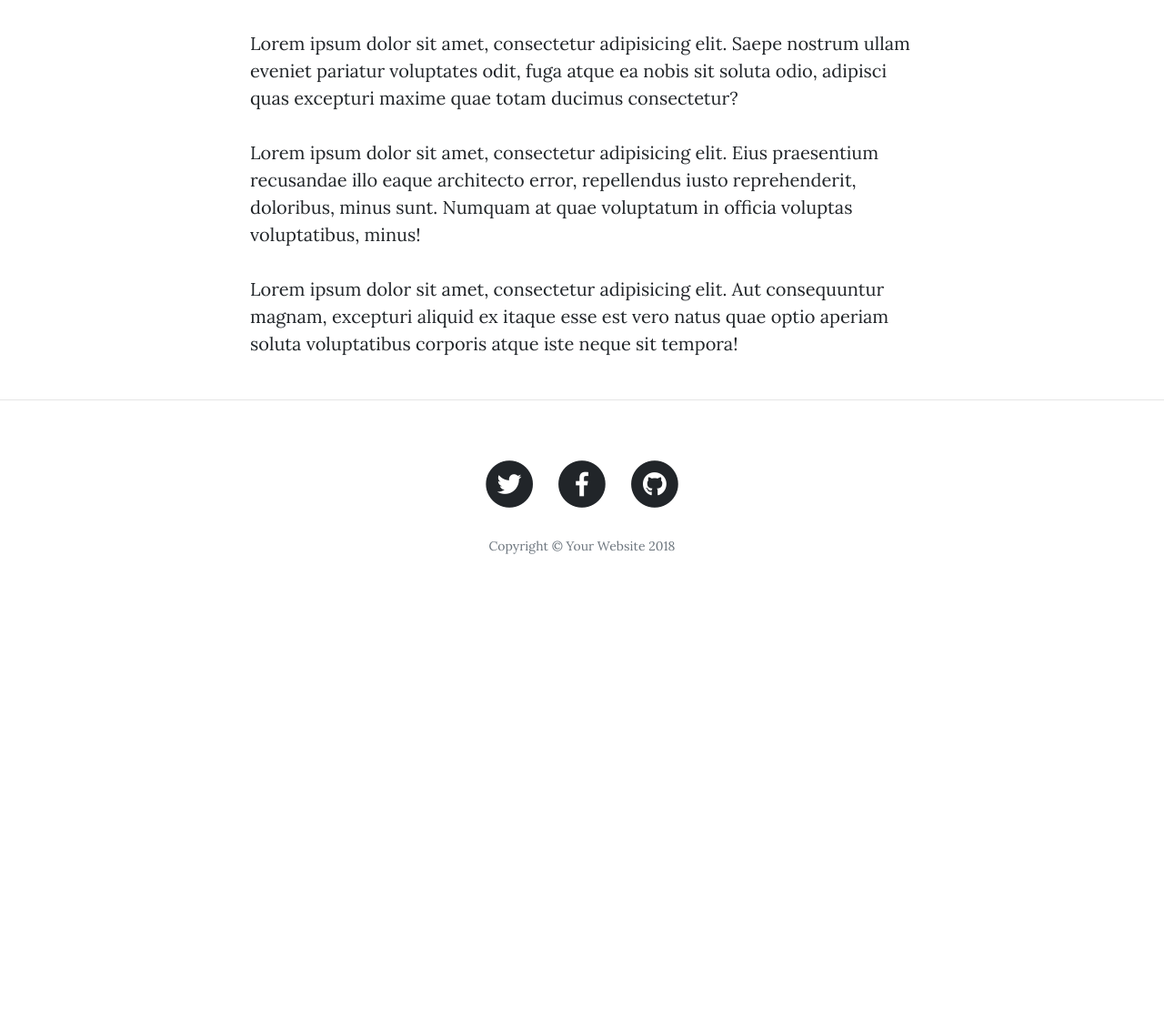
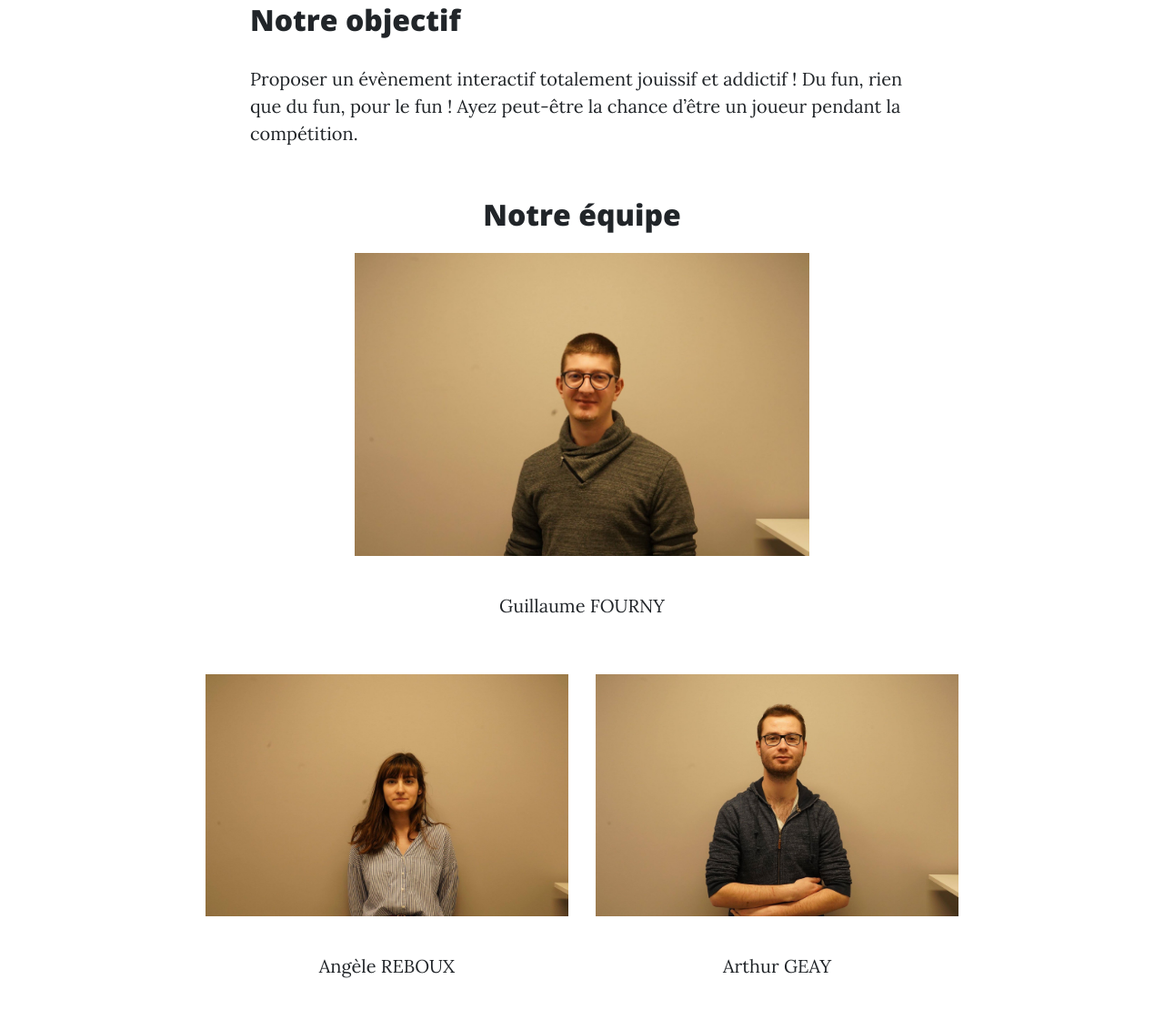
Before and after one commit to Kwoak/WorkshopTeam2019, a website: page index.html in a window 1280 px wide. Shown: the part 579-1689 px from the top of the page at 91% size. Before the commit the page ends 1255 px from the top, so only its background shows below. Drawn offline with nearby package versions, Linux system fonts and the light colour scheme.

Commit message:
team and objectives sections done

```diff
--- a/css/clean-blog.css
+++ b/css/clean-blog.css
@@ -418,3 +418,40 @@ footer .copyright {
   font-size: 16px;
   padding: 25px 35px;
 }
+
+.team-container {
+  display: flex;
+  flex-direction: column;
+  align-items: center;
+  margin-top: 25px;
+}
+
+.leader {
+  margin-top: 15px;
+  margin-bottom: 10px;
+  width: 100%;
+  max-width: 500px;
+  height: 333px;
+}
+
+.yeah {
+  margin-top: 15px;
+  margin-bottom: 10px;
+  width: 100%;
+  max-width: 400px;
+  height: 266px;
+}
+
+.team {
+  display: flex;
+  flex-wrap: wrap;
+  justify-content: center;
+  align-items: center;
+}
+
+.member {
+  display: flex;
+  flex-direction: column;
+  align-items: center;
+  margin: 15px;
+}
--- a/index.html
+++ b/index.html
@@ -16,10 +16,11 @@
 	<!-- Custom fonts for this template -->
 	<link href="vendor/fontawesome-free/css/all.min.css" rel="stylesheet" type="text/css">
 	<link href='https://fonts.googleapis.com/css?family=Lora:400,700,400italic,700italic' rel='stylesheet' type='text/css'>
-    <link href='https://fonts.googleapis.com/css?family=Open+Sans:300italic,400italic,600italic,700italic,800italic,400,300,600,700,800' rel='stylesheet' type='text/css'>
+	<link href='https://fonts.googleapis.com/css?family=Open+Sans:300italic,400italic,600italic,700italic,800italic,400,300,600,700,800'
+	 rel='stylesheet' type='text/css'>
 
 	<!-- Custom styles for this template -->
-    <link href="css/clean-blog.min.css" rel="stylesheet">
+	<link href="css/clean-blog.css" rel="stylesheet">
 
 </head>
 
@@ -29,7 +30,8 @@
 	<nav class="navbar navbar-expand-lg navbar-light fixed-top" id="mainNav">
 		<div class="container">
 			<a class="navbar-brand" href="index.html">Start Bootstrap</a>
-        <button class="navbar-toggler navbar-toggler-right" type="button" data-toggle="collapse" data-target="#navbarResponsive" aria-controls="navbarResponsive" aria-expanded="false" aria-label="Toggle navigation">
+			<button class="navbar-toggler navbar-toggler-right" type="button" data-toggle="collapse" data-target="#navbarResponsive"
+			 aria-controls="navbarResponsive" aria-expanded="false" aria-label="Toggle navigation">
 				Menu
 				<i class="fas fa-bars"></i>
 			</button>
@@ -71,51 +73,64 @@
 	<div class="container">
 		<div class="row">
 			<div class="col-lg-8 col-md-10 mx-auto">
-          <p>Lorem ipsum dolor sit amet, consectetur adipisicing elit. Saepe nostrum ullam eveniet pariatur voluptates odit, fuga atque ea nobis sit soluta odio, adipisci quas excepturi maxime quae totam ducimus consectetur?</p>
-          <p>Lorem ipsum dolor sit amet, consectetur adipisicing elit. Eius praesentium recusandae illo eaque architecto error, repellendus iusto reprehenderit, doloribus, minus sunt. Numquam at quae voluptatum in officia voluptas voluptatibus, minus!</p>
-          <p>Lorem ipsum dolor sit amet, consectetur adipisicing elit. Aut consequuntur magnam, excepturi aliquid ex itaque esse est vero natus quae optio aperiam soluta voluptatibus corporis atque iste neque sit tempora!</p>
+				<h2 class="title">Notre objectif</h2>
+				<p>Proposer un évènement interactif totalement jouissif et addictif ! Du fun, rien que du fun, pour le fun ! Ayez
+					peut-être la chance d’être un joueur pendant la compétition.</p>
 			</div>
 		</div>
 	</div>
 
-    <hr>
+	<div class="team-container">
+		<h2>Notre équipe</h2>
+		<img class="leader" src="img/guillaume.jpg">
+		<p>Guillaume FOURNY</p>
+		<div class="team">
+			<div class="member">
+				<img class="yeah" src="img/angele.jpg">
+				<p>Angèle REBOUX</p>
+			</div>
+			<div class="member">
+				<img class="yeah" src="img/arthur.jpg">
+				<p>Arthur GEAY</p>
+			</div>
+			<div class="member">
+				<img class="yeah" src="img/henry.jpg">
+				<p>Henry MAISONNEUVE</p>
+			</div>
+			<div class="member">
+				<img class="yeah" src="img/manon.jpg">
+				<p>Manon LANCEL</p>
+			</div>
+			<div class="member">
+				<img class="yeah" src="img/marie.jpg">
+				<p>Marie DAMODO</p>
+			</div>
+			<div class="member">
+				<img class="yeah" src="img/matthys.jpg">
+				<p>Matthys LEFEBVRE</p>
+			</div>
+			<div class="member">
+				<img class="yeah" src="img/melanie.jpg">
+				<p>Mélanie PROUTIERE</p>
+			</div>
+			<div class="member">
+				<img class="yeah" src="img/racine.jpg">
+				<p>Racine KA</p>
+			</div>
+		</div>
+	</div>
 
-    <!-- Footer -->
-    <footer>
 	<div class="container">
 		<div class="row">
 			<div class="col-lg-8 col-md-10 mx-auto">
-            <ul class="list-inline text-center">
-              <li class="list-inline-item">
-                <a href="#">
-                  <span class="fa-stack fa-lg">
-                    <i class="fas fa-circle fa-stack-2x"></i>
-                    <i class="fab fa-twitter fa-stack-1x fa-inverse"></i>
-                  </span>
-                </a>
-              </li>
-              <li class="list-inline-item">
-                <a href="#">
-                  <span class="fa-stack fa-lg">
-                    <i class="fas fa-circle fa-stack-2x"></i>
-                    <i class="fab fa-facebook-f fa-stack-1x fa-inverse"></i>
-                  </span>
-                </a>
-              </li>
-              <li class="list-inline-item">
-                <a href="#">
-                  <span class="fa-stack fa-lg">
-                    <i class="fas fa-circle fa-stack-2x"></i>
-                    <i class="fab fa-github fa-stack-1x fa-inverse"></i>
-                  </span>
-                </a>
-              </li>
-            </ul>
-            <p class="copyright text-muted">Copyright &copy; Your Website 2018</p>
+				<h2 class="title">Nos domaines de compétences</h2>
+				<p>Au sein de notre groupe, les compétences sont variées tout comme les niveaux d’études. L’équipe est motivée et
+					chacun trouve son plaisir.
+					Le groupe peut compter sur l’intérêt que porte tout particulièrement Mélanie étant donné qu’elle souhaite
+					travailler dans ce milieu. Un bon point pour affiner son réseau et prendre de l’ascendant sur le sujet !</p>
 			</div>
 		</div>
 	</div>
-    </footer>
 
 	<!-- Bootstrap core JavaScript -->
 	<script src="vendor/jquery/jquery.min.js"></script>
```
Also changed, not shown: README.md, img/angele.jpg (added), img/arthur.jpg (added), img/guillaume.jpg (added), img/henry.jpg (added), img/logo.png (added), img/manon.jpg (added), img/marie.jpg (added), img/matthys.jpg (added), img/melanie.jpg (added), img/racine.jpg (added). Lines whose indentation alone changed are shown as unchanged.
